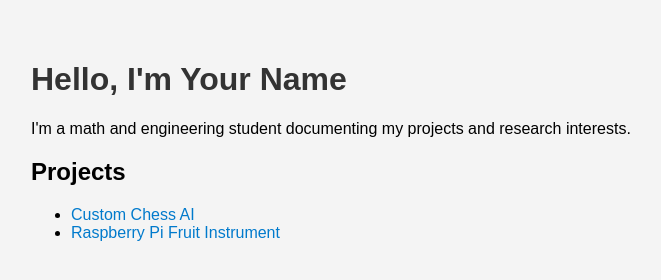
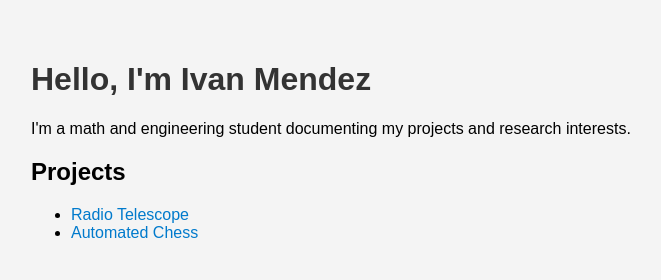
Before and after one commit to Mendez5273/IMendez.github.io, a plain HTML site: page index.html in a window 1280 px wide. Shown: the whole page, without its empty margins (9-670 px from the left). Drawn offline with Linux system fonts and the light colour scheme.

Commit message:
Update index.html

```diff
--- a/index.html
+++ b/index.html
@@ -11,12 +11,12 @@
   </style>
 </head>
 <body>
-  <h1>Hello, I'm Your Name</h1>
+  <h1>Hello, I'm Ivan Mendez</h1>
   <p>I'm a math and engineering student documenting my projects and research interests.</p>
   <h2>Projects</h2>
   <ul>
-    <li><a href="https://github.com/yourusername/project-1" target="_blank">Custom Chess AI</a></li>
-    <li><a href="https://github.com/yourusername/fruit-pi-music" target="_blank">Raspberry Pi Fruit Instrument</a></li>
+    <li><a href="https://github.com/yourusername/project-1" target="_blank">Radio Telescope</a></li>
+    <li><a href="https://github.com/yourusername/fruit-pi-music" target="_blank">Automated Chess</a></li>
   </ul>
 </body>
 </html>
```
